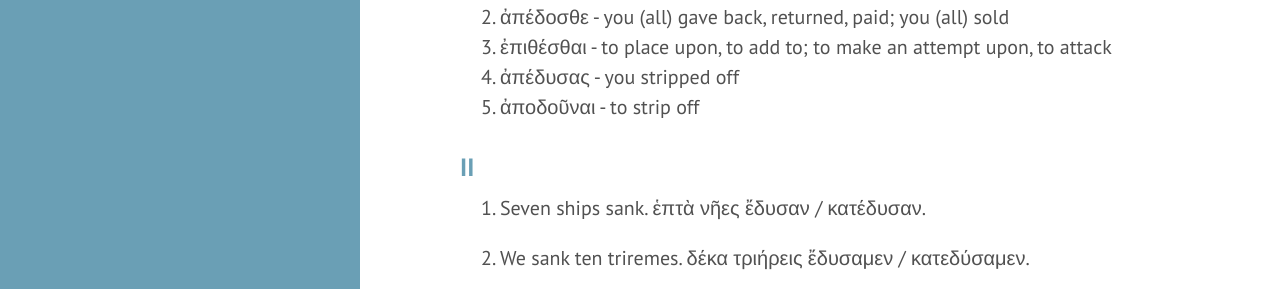
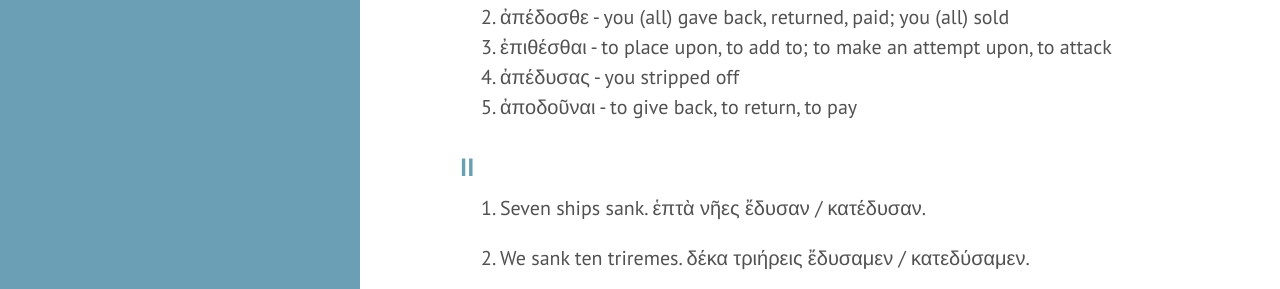
Before and after one commit to DLibatique/GREK102-S21, a Jekyll site: the page built from hw-answers/02-17-21.md, in a window 1280 px wide and 1291 px high. Shown: the part 287-576 px from the top of the window. Built offline with Jekyll 4.4.1, drawn with Linux system fonts in a browser that asks for light colours.

Commit message:
fixed mistake

```diff
--- a/hw-answers/02-17-21.md
+++ b/hw-answers/02-17-21.md
@@ -12,7 +12,7 @@ order: 6
 2. ἀπέδοσθε - you (all) gave back, returned, paid; you (all) sold
 3. ἐπιθέσθαι - to place upon, to add to; to make an attempt upon, to attack
 4. ἀπέδυσας - you stripped off
-5. ἀποδοῦναι - to strip off
+5. ἀποδοῦναι - to give back, to return, to pay
 
 ### II
 
```
